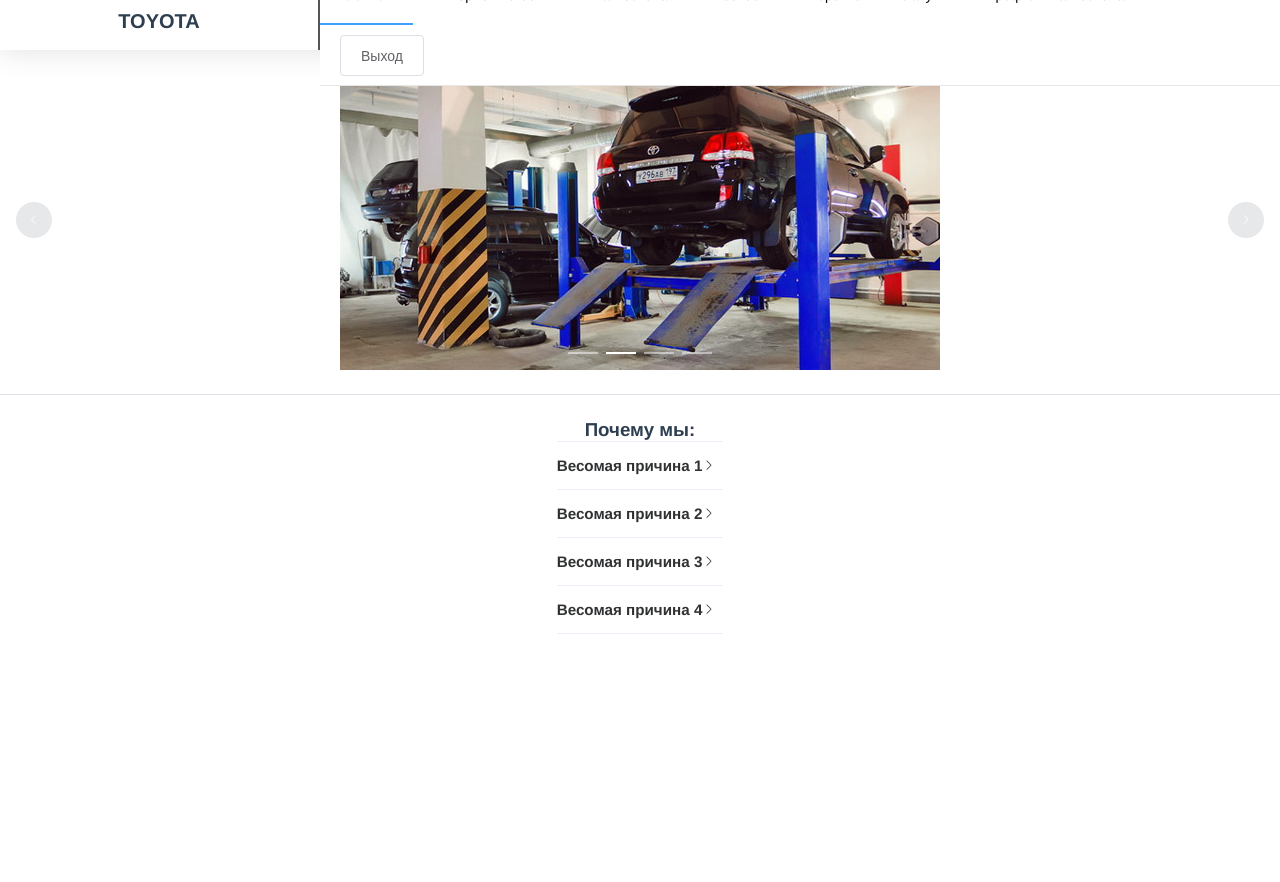
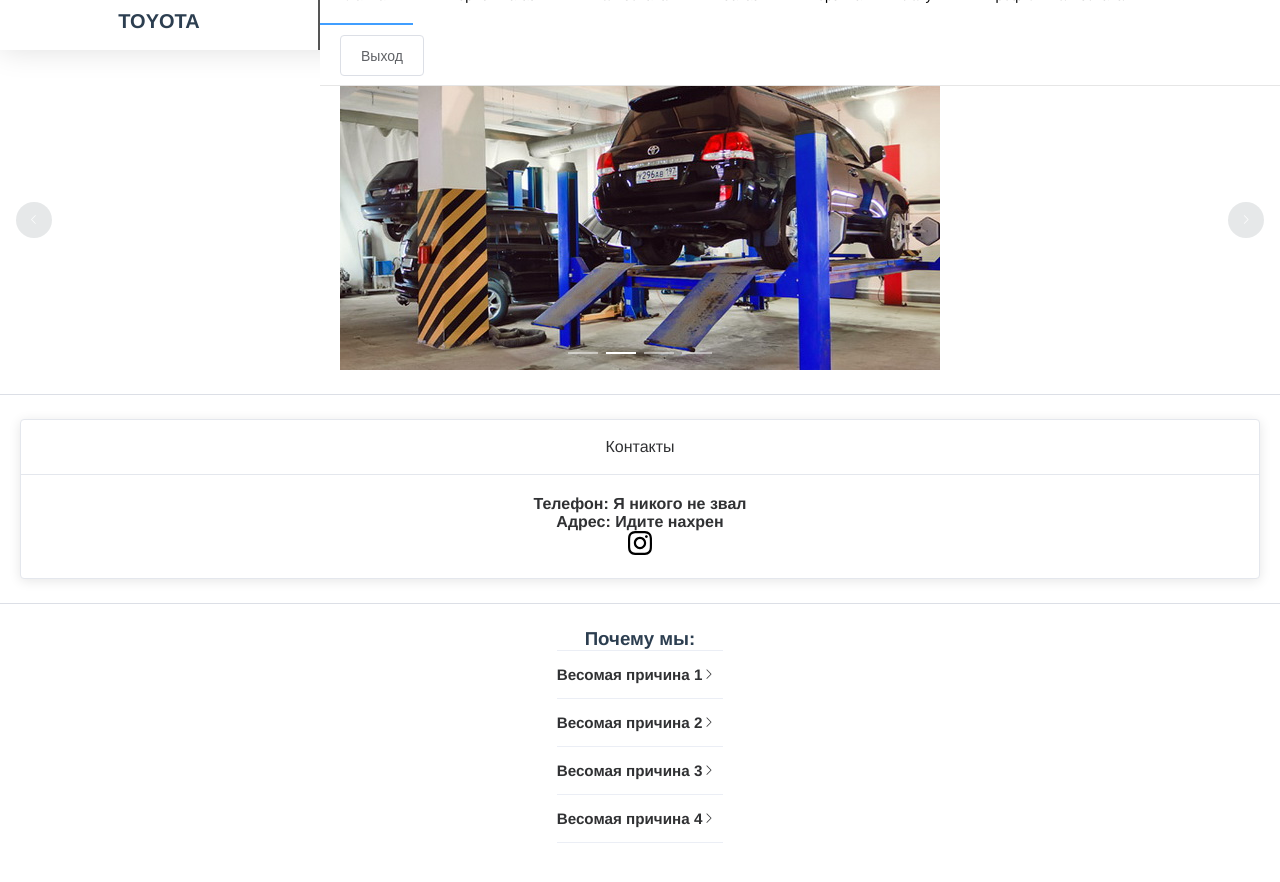
Before and after one commit to Agnaev/auto_crm, a Vue app in the folder client/: page / in a window 1280 px wide. Shown: the top 882 px of the page. Built offline with nearby package versions, Linux system fonts and the light colour scheme; no server answers; sample sign-in values are in the browser's storage.

Commit message:
contacts

```diff
--- a/client/src/views/Home.vue
+++ b/client/src/views/Home.vue
@@ -10,6 +10,25 @@
         </div>
       </el-carousel-item>
     </el-carousel>
+    <el-divider />
+    <el-card
+      header="Контакты"
+      class="contacts"
+    >
+      <p>Телефон: Я никого не звал</p>
+      <p>Адрес: Идите нахрен</p>
+      <p>
+        <el-link
+          type="success"
+          href="https://instagram.com"
+          target="__blank"
+        >
+          <svg xmlns="http://www.w3.org/2000/svg" width="24" height="24" viewBox="0 0 24 24">
+            <path d="M12 2.163c3.204 0 3.584.012 4.85.07 3.252.148 4.771 1.691 4.919 4.919.058 1.265.069 1.645.069 4.849 0 3.205-.012 3.584-.069 4.849-.149 3.225-1.664 4.771-4.919 4.919-1.266.058-1.644.07-4.85.07-3.204 0-3.584-.012-4.849-.07-3.26-.149-4.771-1.699-4.919-4.92-.058-1.265-.07-1.644-.07-4.849 0-3.204.013-3.583.07-4.849.149-3.227 1.664-4.771 4.919-4.919 1.266-.057 1.645-.069 4.849-.069zm0-2.163c-3.259 0-3.667.014-4.947.072-4.358.2-6.78 2.618-6.98 6.98-.059 1.281-.073 1.689-.073 4.948 0 3.259.014 3.668.072 4.948.2 4.358 2.618 6.78 6.98 6.98 1.281.058 1.689.072 4.948.072 3.259 0 3.668-.014 4.948-.072 4.354-.2 6.782-2.618 6.979-6.98.059-1.28.073-1.689.073-4.948 0-3.259-.014-3.667-.072-4.947-.196-4.354-2.617-6.78-6.979-6.98-1.281-.059-1.69-.073-4.949-.073zm0 5.838c-3.403 0-6.162 2.759-6.162 6.162s2.759 6.163 6.162 6.163 6.162-2.759 6.162-6.163c0-3.403-2.759-6.162-6.162-6.162zm0 10.162c-2.209 0-4-1.79-4-4 0-2.209 1.791-4 4-4s4 1.791 4 4c0 2.21-1.791 4-4 4zm6.406-11.845c-.796 0-1.441.645-1.441 1.44s.645 1.44 1.441 1.44c.795 0 1.439-.645 1.439-1.44s-.644-1.44-1.439-1.44z"/>
+          </svg>
+        </el-link>
+      </p>
+    </el-card>
     <el-divider />
     <div class="faq">
       <h3>Почему мы:</h3>
@@ -98,4 +117,10 @@
     text-align: center;
   }
 }
+.contacts {
+  margin: 0 20px;
+  p {
+    font-weight: bold;
+  }
+}
 </style>
```
